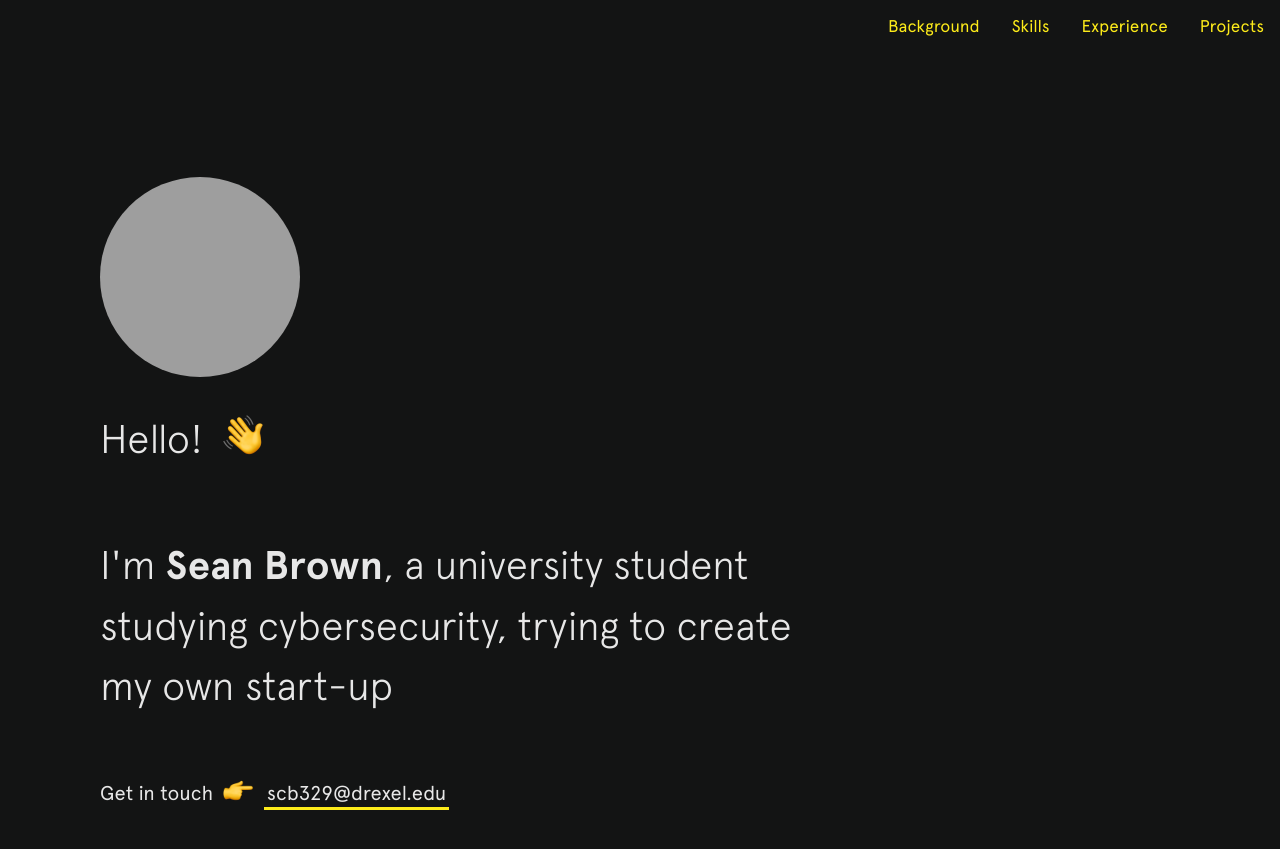
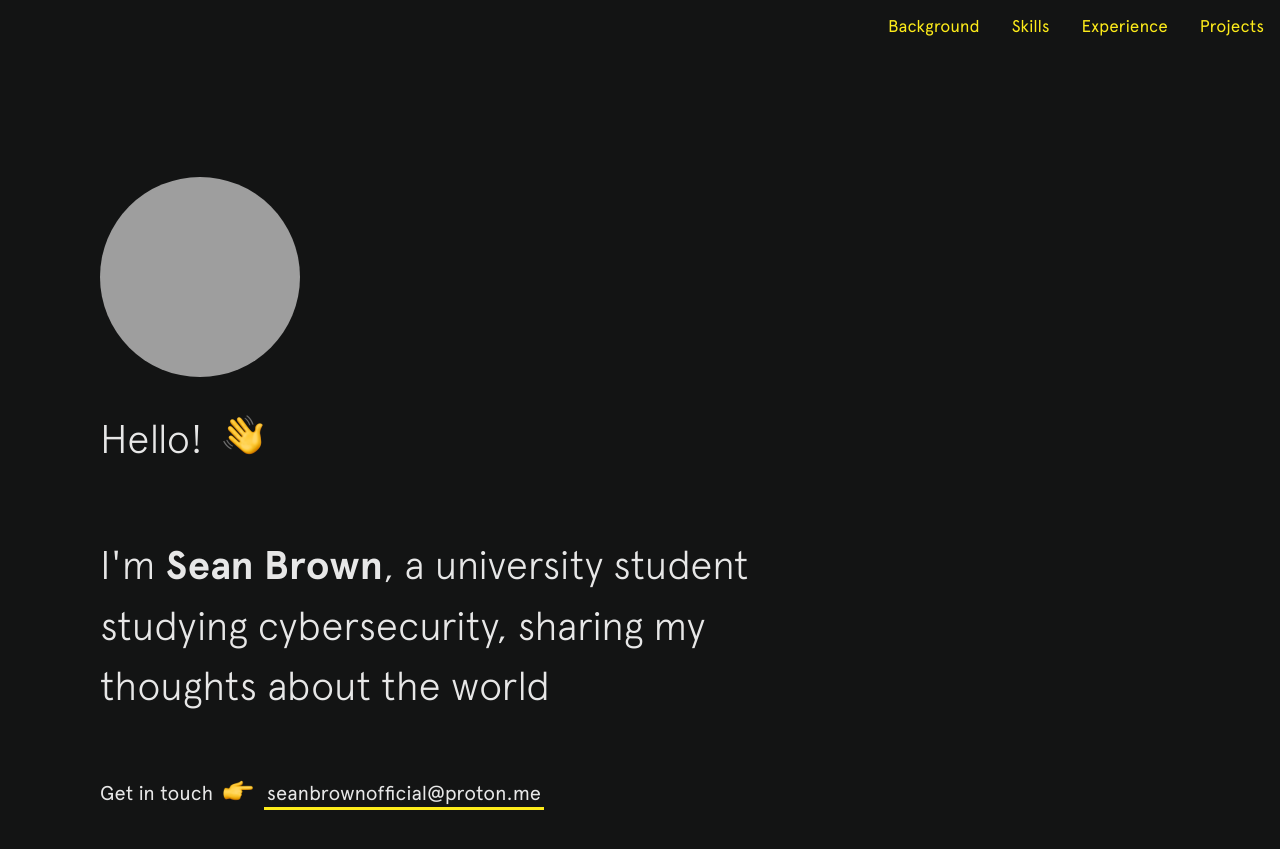
Before and after one commit to BinaryBrownie/BinaryBrownie.github.io, a Jekyll site: the page built from index.html, in a window 1280 px wide and 900 px high. Shown: the top 849 px of the window. Built offline with Jekyll 4.4.1, drawn with Linux system fonts in a browser that asks for light colours; nearby versions of some CDN libraries; grey boxes are pictures that could not be loaded.

Commit message:
changed to proton email and updated bio

```diff
--- a/_includes/intro.html
+++ b/_includes/intro.html
@@ -8,7 +8,7 @@
 
   <h2 class="intro__tagline">I'm
 
-    <span class="name">Sean Brown</span>, a university student studying cybersecurity, trying to create my own start-up
+    <span class="name">Sean Brown</span>, a university student studying cybersecurity, sharing my thoughts about the world
     <span class="emoji fire"></span>
   </h2>
 
@@ -16,7 +16,7 @@
     <span>Get in touch </span>
     <span class="emoji pointer"></span>
     <span>
-      <a href="mailto:scb329@drexel.edu" target="_blank" class="highlight-link">scb329@drexel.edu</a>
+      <a href="mailto:seanbrownofficial@proton.me" target="_blank" class="highlight-link">seanbrownofficial@proton.me</a>
     </span>
   </h3>
 
```
